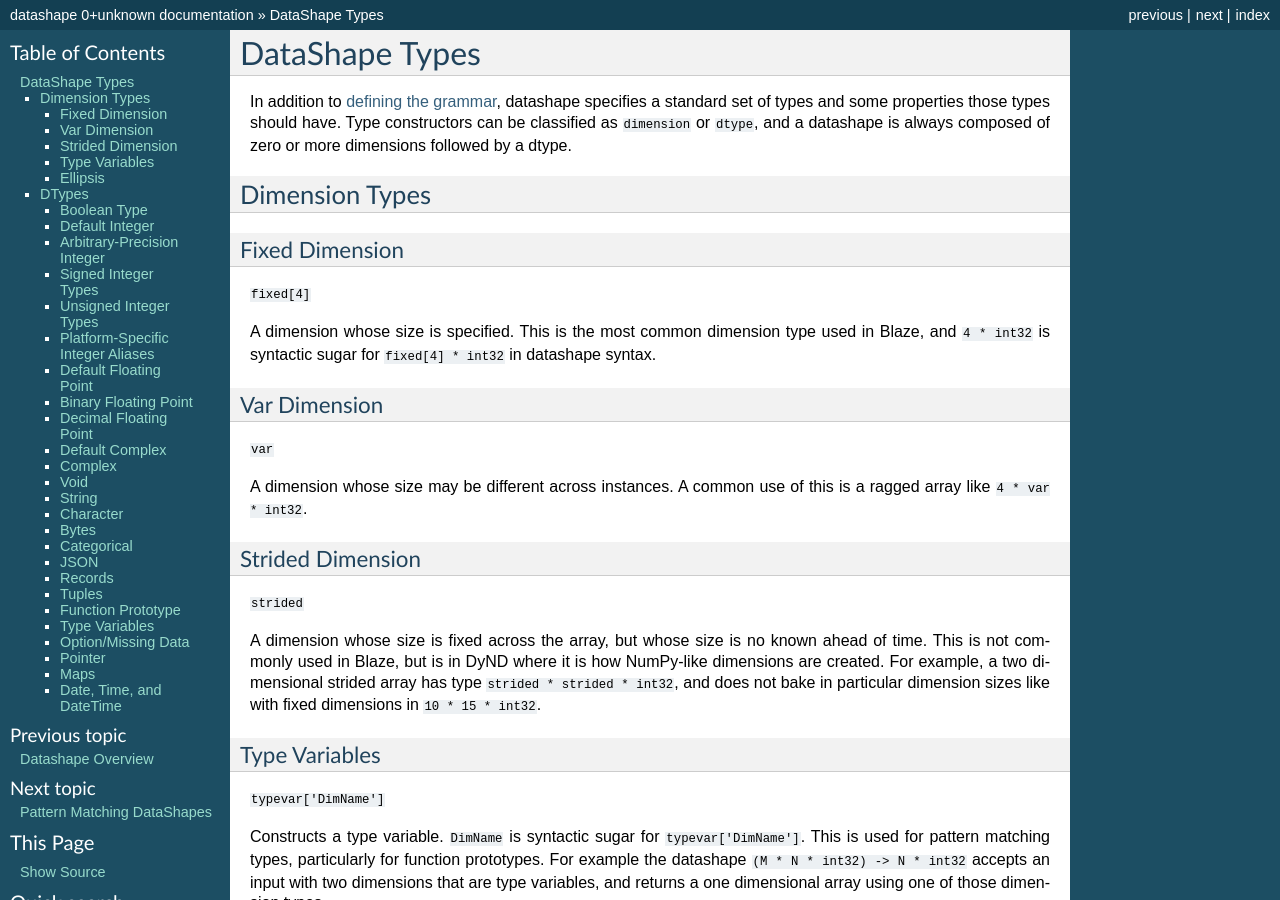
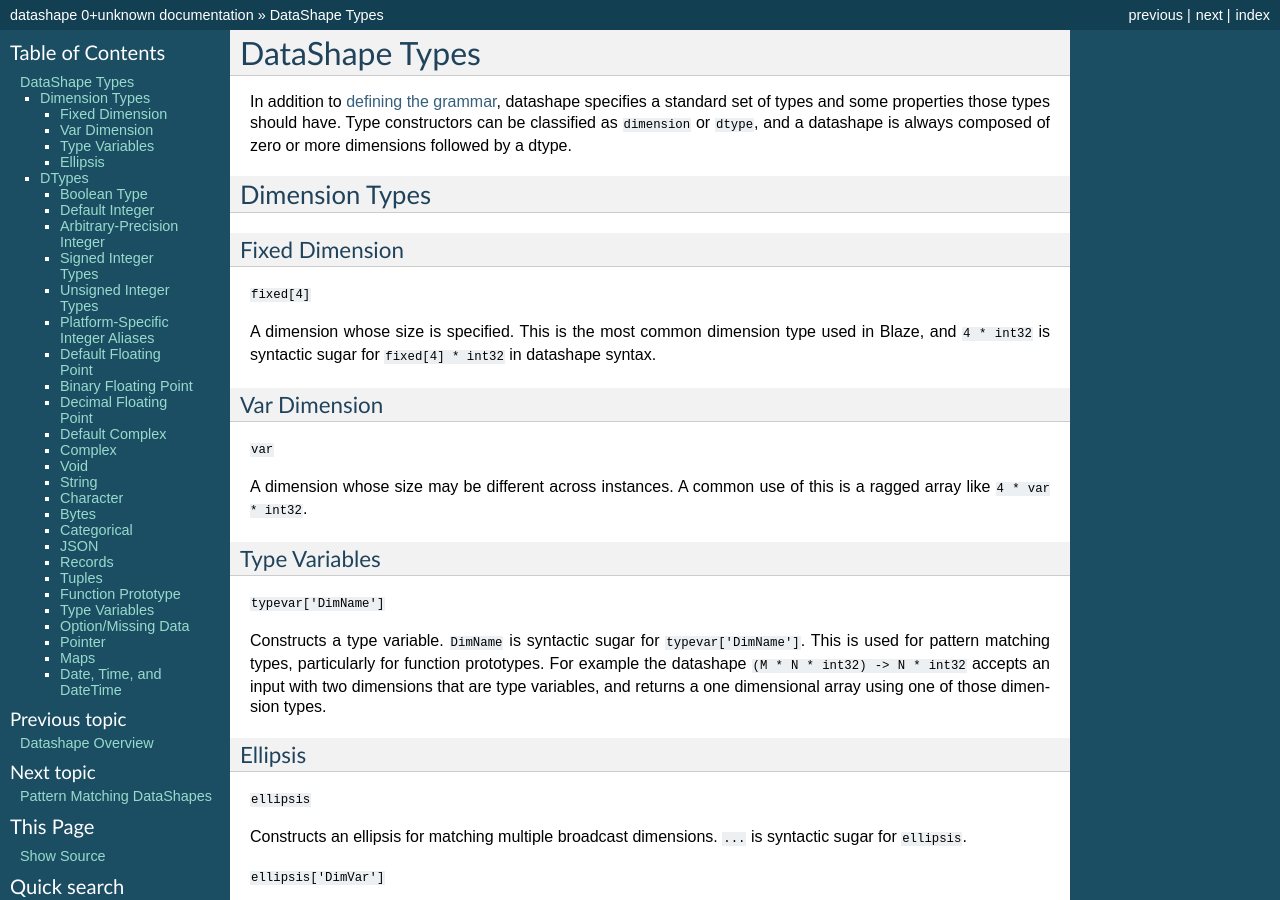
Before and after one commit to blaze/datashape, a Sphinx documentation site: the page built from docs/source/types.rst, in a window 1280 px wide and 900 px high. Built offline with Sphinx 7.4.7, drawn with Linux system fonts in a browser that asks for light colours.

Commit message:
Remove strided from docs.

```diff
--- a/docs/source/overview.rst
+++ b/docs/source/overview.rst
@@ -107,8 +107,7 @@ For example, an integer array of size three is::
     3 * int
 
 In this type, 3 is is a ``fixed`` dimension, which means it is a dimension
-whose size is always as given. Other dimension types include ``strided``
-and ``var``.
+whose size is always as given. Other dimension types include ``var``.
 
 Comparing with NumPy, the array created by
 ``np.empty((2, 3), 'int32')`` has datashape ``2 * 3 * int32``.
--- a/docs/source/types.rst
+++ b/docs/source/types.rst
@@ -27,18 +27,6 @@ Var Dimension
 
 A dimension whose size may be different across instances.
 A common use of this is a ragged array like ``4 * var * int32``.
-
-Strided Dimension
------------------
-
-``strided``
-
-A dimension whose size is fixed across the array, but whose
-size is no known ahead of time. This is not commonly used in Blaze,
-but is in DyND where it is how NumPy-like dimensions are created.
-For example, a two dimensional strided array has type
-``strided * strided * int32``, and does not bake in particular
-dimension sizes like with fixed dimensions in ``10 * 15 * int32``.
 
 Type Variables
 --------------
```
